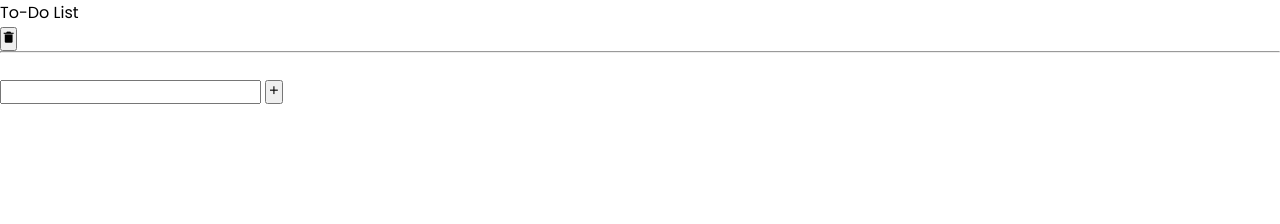
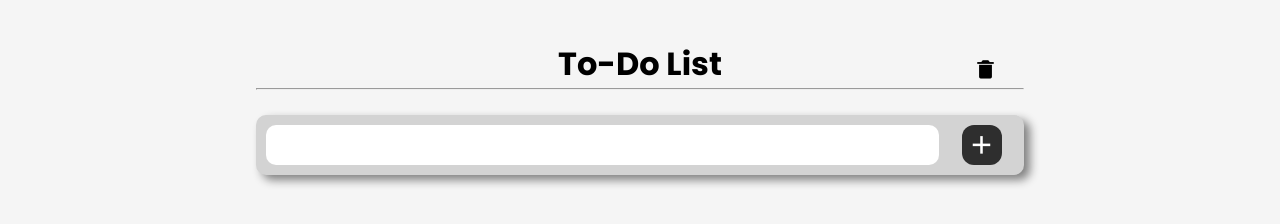
Before and after one commit to JoaoAlfredoAlves/ToDoListJS, a plain HTML site: page index.html in a window 1280 px wide. Drawn offline with nearby package versions, Linux system fonts and the light colour scheme.

Commit message:
Padronizando o CSS

```diff
--- a/style.css
+++ b/style.css
@@ -6,3 +6,104 @@
 	box-sizing: border-box;
 	font-family: "Poppins", sans-serif;
 }
+
+body {
+	display: flex;
+	justify-content: center;
+	background-color: #f5f5f5;
+}
+
+p {
+	display: flex;
+	justify-content: center;
+	font-size: xx-large;
+	font-weight: 700;
+}
+
+ul {
+	display: flex;
+	flex-direction: column-reverse;
+	margin-bottom: 20px;
+}
+
+.header button {
+	position: absolute;
+	right: 18%;
+	margin-top: -30px;
+}
+
+.header i {
+	font-size: 22px;
+}
+
+.to-do {
+	margin-top: 40px;
+	width: 60%;
+}
+
+.textInsert {
+	border: none;
+	padding: 10px;
+	border-radius: 10px;
+	outline: none;
+	width: 90%;
+}
+
+.divInsert {
+	padding: 10px;
+	background-color: #d3d3d3;
+	border-radius: 10px;
+	display: flex;
+	box-shadow: 6px 5px 10px 0px gray;
+}
+
+button {
+	width: 10%;
+	background-color: transparent;
+	border: none;
+	outline: none;
+	cursor: pointer;
+}
+
+.bx-plus {
+	font-size: 30px;
+	margin-left: 10px;
+	background-color: #2e2e2e;
+	border-radius: 30%;
+	padding: 5px;
+	color: #ffffff;
+}
+
+.divLi {
+	margin-top: 20px;
+	padding: 10px;
+	background: #d3d3d3;
+	border-radius: 10px;
+	box-shadow: 6px 5px 10px 0px gray;
+	display: flex;
+	align-items: center;
+}
+
+.divLi span {
+	width: 80%;
+	color: #696969;
+}
+
+.divLi input {
+	width: 10%;
+	outline: none;
+	accent-color: currentcolor;
+}
+
+.divLi i {
+	font-size: 22px;
+	color: #da3333;
+}
+
+li {
+	list-style-type: none;
+}
+
+.line-through {
+	text-decoration: line-through;
+}
```
